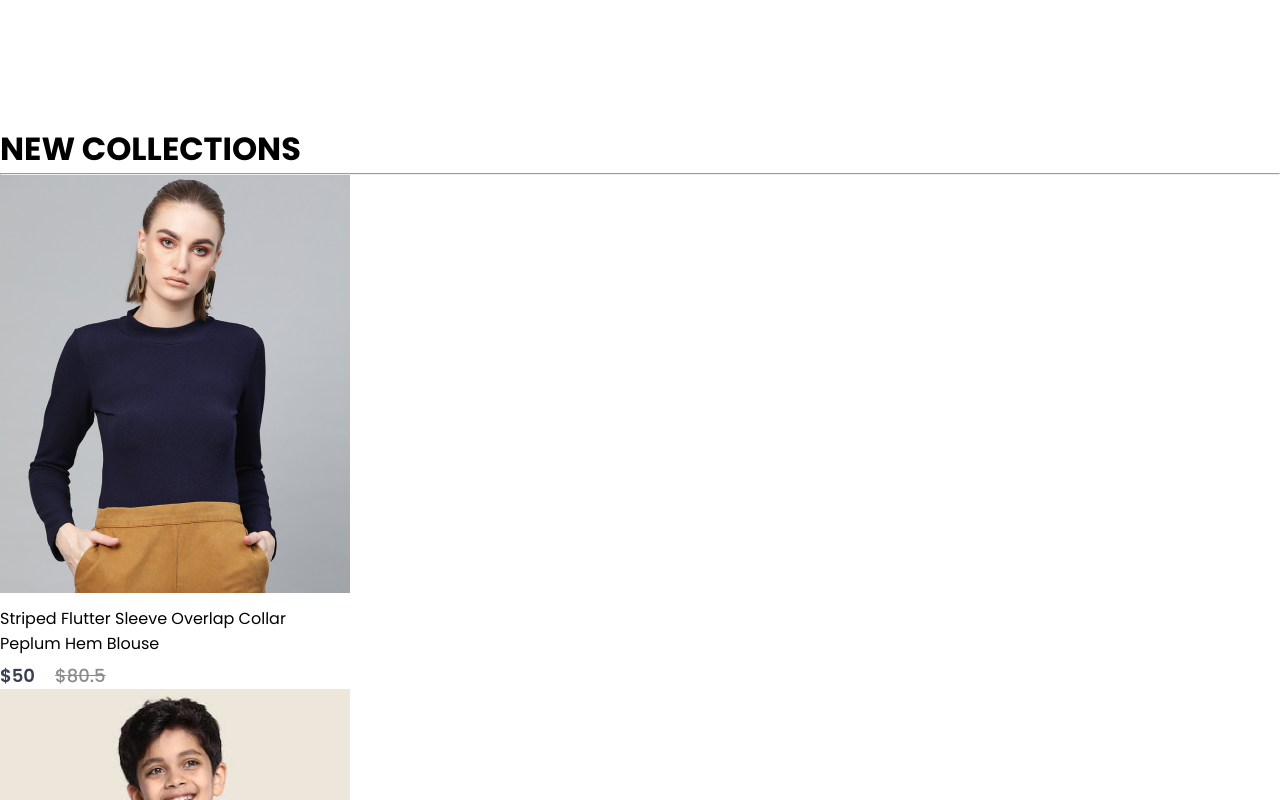
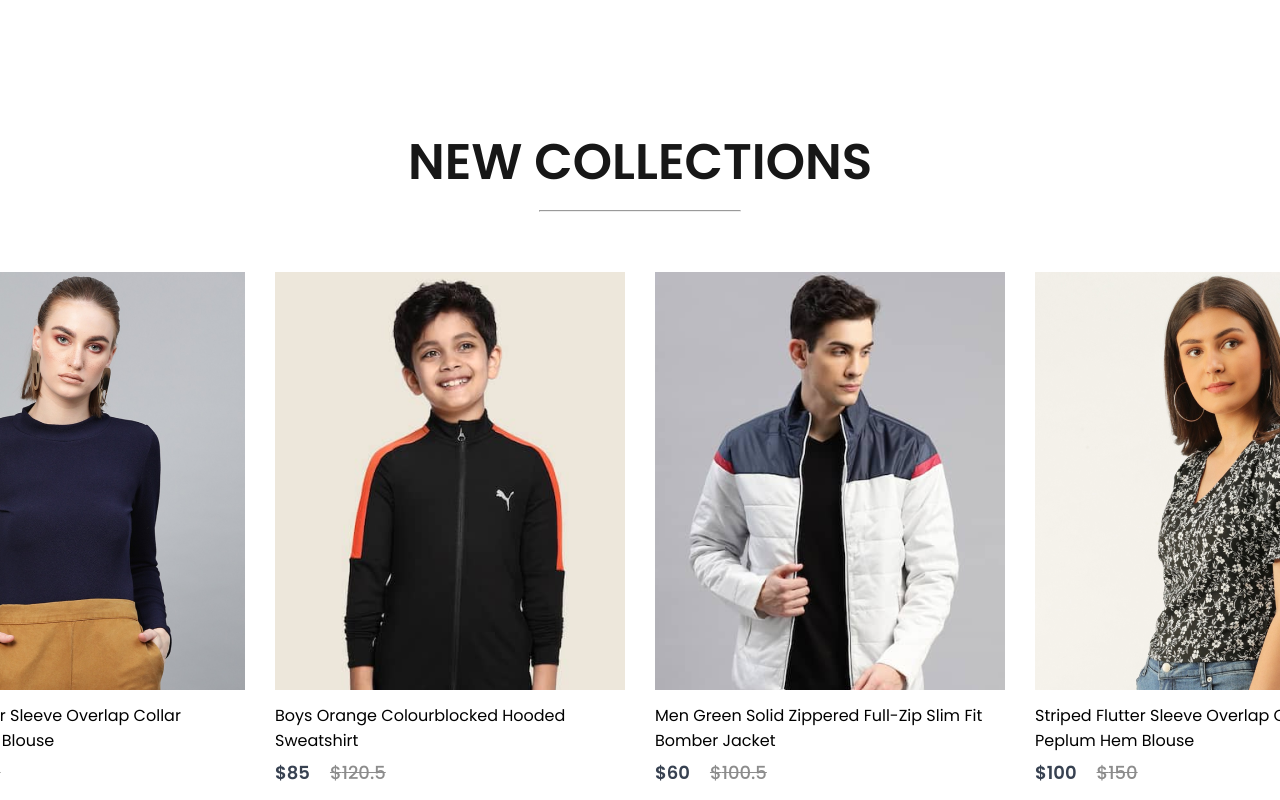
Before and after one commit to CoreyPhillipsOfficial/e-commerce-site, a React (Create React App) app in the folder frontend/: page / in a window 1280 px wide. Shown: the part 2240-3040 px from the top of the page. Built offline with nearby package versions, Linux system fonts and the light colour scheme.

Commit message:
new collections css

```diff
--- a/frontend/src/Components/NewCollections/NewCollections.css
+++ b/frontend/src/Components/NewCollections/NewCollections.css
@@ -0,0 +1,28 @@
+.newcollections {
+    display: flex;
+    flex-direction: column;
+    align-items: center;
+    gap: 10px;
+    height: 90vh;
+}
+
+.newcollections h1 {
+    color: #171717;
+    font-size: 50px;
+    font-weight: 600;
+
+}
+
+.newcollections hr {
+    width: 200px;
+    height: 2px;
+    border-radius: 10px;
+    background: #252525;
+}
+
+.collections {
+    display: grid;
+    grid-template-columns: 1fr 1fr 1fr 1fr;
+    margin-top: 50px;
+    gap: 30px;
+}
```
